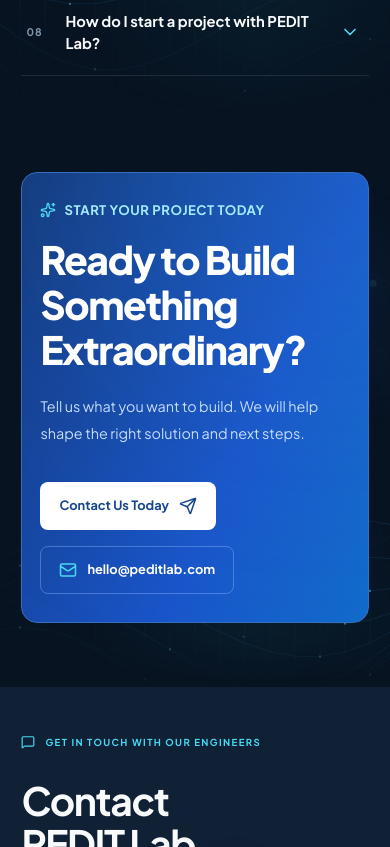
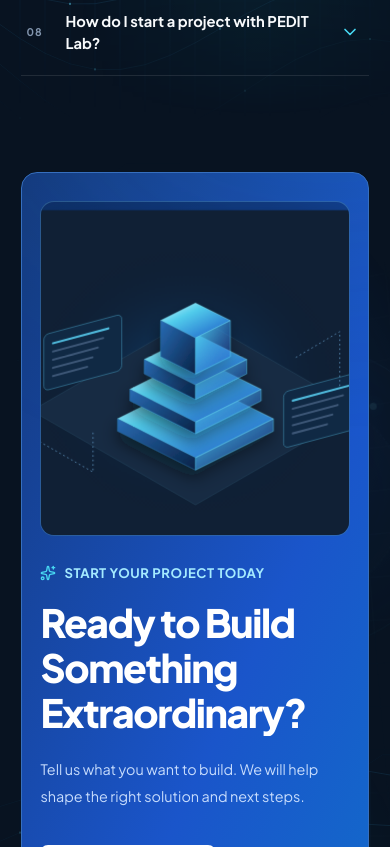
Before and after one commit to Pedit-Lab/Portfolio, a React (Vite) app: page / in a window 390 px wide. Shown: the part 10777-11624 px from the top of the page. Built offline with nearby package versions, Linux system fonts and the light colour scheme; no server answers.

Commit message:
Enhance README with detailed features, improve CallToAction and Navbar components, update CSS for better responsiveness, and refine scroll restoration logic in main.tsx

```diff
--- a/src/components/CallToAction.tsx
+++ b/src/components/CallToAction.tsx
@@ -8,7 +8,7 @@
 }
 
 export const CallToAction: React.FC<CallToActionProps> = ({ onOpenQuote }) => {
-  const { colors } = useTheme();
+  const { colors, mode } = useTheme();
 
   return (
     <section id="cta" className="cta-section premium-section"
@@ -48,7 +48,16 @@
             }}
           />
 
-          <div style={{ position: 'relative', zIndex: 2, maxWidth: '800px', margin: '0 auto' }}>
+          <div className="cta-visual" aria-hidden="true">
+            <img
+              src={mode === 'dark' ? '/visuals/innovation-lab-dark.svg' : '/visuals/innovation-lab.svg'}
+              alt=""
+            />
+            <span className="cta-visual-orbit cta-visual-orbit-one" />
+            <span className="cta-visual-orbit cta-visual-orbit-two" />
+          </div>
+
+          <div className="cta-copy" style={{ position: 'relative', zIndex: 2, maxWidth: '800px' }}>
             <div
               style={{
                 display: 'inline-flex',
--- a/src/components/Navbar.tsx
+++ b/src/components/Navbar.tsx
@@ -62,6 +62,7 @@
     { name: 'Projects', href: '/#products' },
     { name: 'Impact', href: '/#impact' },
     { name: 'FAQ', href: '/#faq' },
+    { name: 'Start Project', href: '/#cta' },
     { name: 'Contact Us', href: '/#contact' },
   ];
 
--- a/src/index.css
+++ b/src/index.css
@@ -181,7 +181,7 @@
 @keyframes about-icon-chip{0%,100%{transform:rotateZ(-3deg) scale(.96)}50%{transform:rotateZ(3deg) scale(1.08);filter:drop-shadow(0 0 5px currentColor)}}
 @keyframes about-icon-tilt{0%,100%{transform:perspective(80px) rotateY(-12deg)}50%{transform:perspective(80px) rotateY(12deg) translateY(-2px)}}
 /* Questions and answers */
-.faq-section{position:relative;min-height:100svh;padding:105px 0!important;display:flex;align-items:center;overflow:hidden;scroll-margin-top:110px}
+.faq-section{position:relative;min-height:100svh;padding:105px 0!important;display:flex;align-items:center;overflow:hidden;scroll-margin-top:0}
 .faq-section>.container-custom{width:100%}
 .faq-layout{display:grid;grid-template-columns:minmax(280px,.72fr) minmax(0,1.28fr);gap:clamp(45px,7vw,100px);align-items:start}
 .faq-intro{position:sticky;top:130px}
@@ -204,7 +204,7 @@
 .faq-answer p{padding:0 58px 26px 63px;color:var(--color-text-secondary);font-size:.85rem;line-height:1.85;opacity:0;transform:translateY(-8px);transition:opacity .32s ease,transform .42s cubic-bezier(.22,1,.36,1)}
 .faq-item.is-open .faq-answer p{opacity:1;transform:translateY(0)}
 @media(max-width:900px){.faq-section{align-items:flex-start}.faq-layout{grid-template-columns:minmax(0,1fr);gap:38px}.faq-intro{position:relative;top:auto}.faq-intro h2{max-width:620px}.faq-intro>p{max-width:620px}}
-@media(max-width:600px){.faq-section{min-height:100svh;padding:65px 0!important;scroll-margin-top:85px}.faq-question{grid-template-columns:29px minmax(0,1fr) 24px;gap:10px;padding:21px 5px}.faq-answer p{padding:0 34px 22px 39px;font-size:.8rem}.faq-intro h2{font-size:clamp(2.15rem,10vw,2.75rem);letter-spacing:-1.8px}.faq-contact-link{margin-top:22px}}
+@media(max-width:600px){.faq-section{min-height:100svh;padding:105px 0 65px!important;scroll-margin-top:0}.faq-question{grid-template-columns:29px minmax(0,1fr) 24px;gap:10px;padding:21px 5px}.faq-answer p{padding:0 34px 22px 39px;font-size:.8rem}.faq-intro h2{font-size:clamp(2.15rem,10vw,2.75rem);letter-spacing:-1.8px}.faq-contact-link{margin-top:22px}}
 /* Services: full-width software story, three equal technical cards, compact design */
 #services{background:var(--color-bg-primary)!important}
 #services{min-height:100svh;display:flex;align-items:center}
@@ -355,9 +355,18 @@
 .testimonials .glass-card>div:last-child p{font-size:.72rem!important;line-height:1.6!important}
 .testimonials svg{width:13px;height:13px}
 /* Call to action: broad electric-blue panel */
-.cta-section{padding:0 0 100px!important;background:var(--color-bg-primary)!important}
-.cta-section>.container-custom>.glass-card{background:linear-gradient(115deg,#14397c,#1a55ca 63%,#126bcb);padding:70px!important;border:1px solid #366fbe!important;border-radius:16px!important;box-shadow:none!important;text-align:left!important}
-.cta-section .glass-card>div:last-child{max-width:none!important}
+.cta-section{min-height:100svh;padding:90px 0!important;display:flex;align-items:center;background:var(--color-bg-primary)!important;overflow:hidden}
+.cta-section>.container-custom{width:100%}
+.cta-section>.container-custom>.glass-card{display:grid;grid-template-columns:minmax(0,.9fr) minmax(0,1.1fr);gap:clamp(38px,5vw,76px);align-items:center;background:linear-gradient(115deg,#14397c,#1a55ca 63%,#126bcb);padding:58px 65px!important;border:1px solid #366fbe!important;border-radius:16px!important;box-shadow:none!important;text-align:left!important}
+.cta-section .cta-copy{max-width:none!important;margin:0!important;grid-column:2}
+.cta-visual{position:relative;z-index:2;grid-column:1;grid-row:1;width:100%;min-height:410px;display:grid;place-items:center;overflow:hidden;border-radius:14px;background:radial-gradient(circle at 50% 48%,#7de8ff3d,transparent 52%),#061c3a45;border:1px solid #8ddfff35}
+.cta-visual img{position:relative;z-index:2;width:112%;max-width:none;height:100%;object-fit:contain;filter:drop-shadow(0 24px 45px #00143199);animation:cta-visual-float 7s ease-in-out infinite}
+.cta-visual::before{content:'';position:absolute;inset:12%;border:1px solid #8aeaff42;border-radius:50%;animation:cta-orbit-spin 14s linear infinite}
+.cta-visual-orbit{position:absolute;z-index:1;border:1px dashed #9eefff4f;border-radius:50%;animation:cta-orbit-spin 18s linear infinite reverse}
+.cta-visual-orbit-one{inset:22% 8%}
+.cta-visual-orbit-two{inset:8% 27%;animation-duration:12s}
+@keyframes cta-visual-float{0%,100%{transform:translateY(7px) scale(.98)}50%{transform:translateY(-9px) scale(1.015)}}
+@keyframes cta-orbit-spin{to{transform:rotate(360deg)}}
 .cta-section h2{font-size:clamp(2.5rem,4.2vw,4rem)!important;color:#fff!important;max-width:770px;letter-spacing:-2.5px}
 .cta-section p{color:#c7dcfc!important;max-width:740px;font-size:1rem!important;line-height:1.85!important}
 .cta-section .glass-card>div:last-child>div:first-child{background:transparent!important;border:0!important;padding:0!important}
@@ -366,6 +375,8 @@
 .cta-section .btn-primary{background:white;color:#16458c;font-size:.9rem!important;box-shadow:none}
 .cta-section .btn-secondary{color:white;border-color:#8ebaff66;font-size:.9rem!important}
 .cta-section .btn-secondary svg{color:white!important}
+@media(max-width:900px){.cta-section>.container-custom>.glass-card{grid-template-columns:minmax(0,1fr);padding:40px!important}.cta-section .cta-copy{grid-column:1;grid-row:2}.cta-visual{grid-column:1;grid-row:1;min-height:330px}}
+@media(max-width:600px){.cta-section>.container-custom>.glass-card{padding:24px 20px!important;gap:28px}.cta-visual{min-height:250px}.cta-visual img{width:122%}}
 /* Contact: editorial white section and an elevated form */
 #contact{background:var(--editorial-bg)!important;color:var(--color-text-primary)}
 .contact-grid{grid-template-columns:minmax(0,.85fr) minmax(0,1.15fr)!important;gap:72px!important}
--- a/src/main.tsx
+++ b/src/main.tsx
@@ -14,9 +14,16 @@
 
 const resetInitialScroll = () => window.scrollTo({ top: 0, left: 0, behavior: 'auto' })
 
-// Preserve deep links such as /#services and /#student-support. Only force Home
-// when the visitor opened the site without a section target.
-if (!window.location.hash) {
+const navigationEntry = performance.getEntriesByType('navigation')[0] as PerformanceNavigationTiming | undefined
+const isPortfolioReload = window.location.pathname === '/' && navigationEntry?.type === 'reload'
+
+// A browser refresh from any portfolio section always restarts at Home. Normal
+// navigation from Pricing keeps its hash so it can return to the source section.
+if (isPortfolioReload && window.location.hash) {
+  history.replaceState(history.state, '', `${window.location.pathname}${window.location.search}`)
+}
+
+if (!window.location.hash || isPortfolioReload) {
   resetInitialScroll()
   requestAnimationFrame(() => {
     resetInitialScroll()
```
Also changed, not shown: 1 other file (tests, documents, lock files or other folders).
